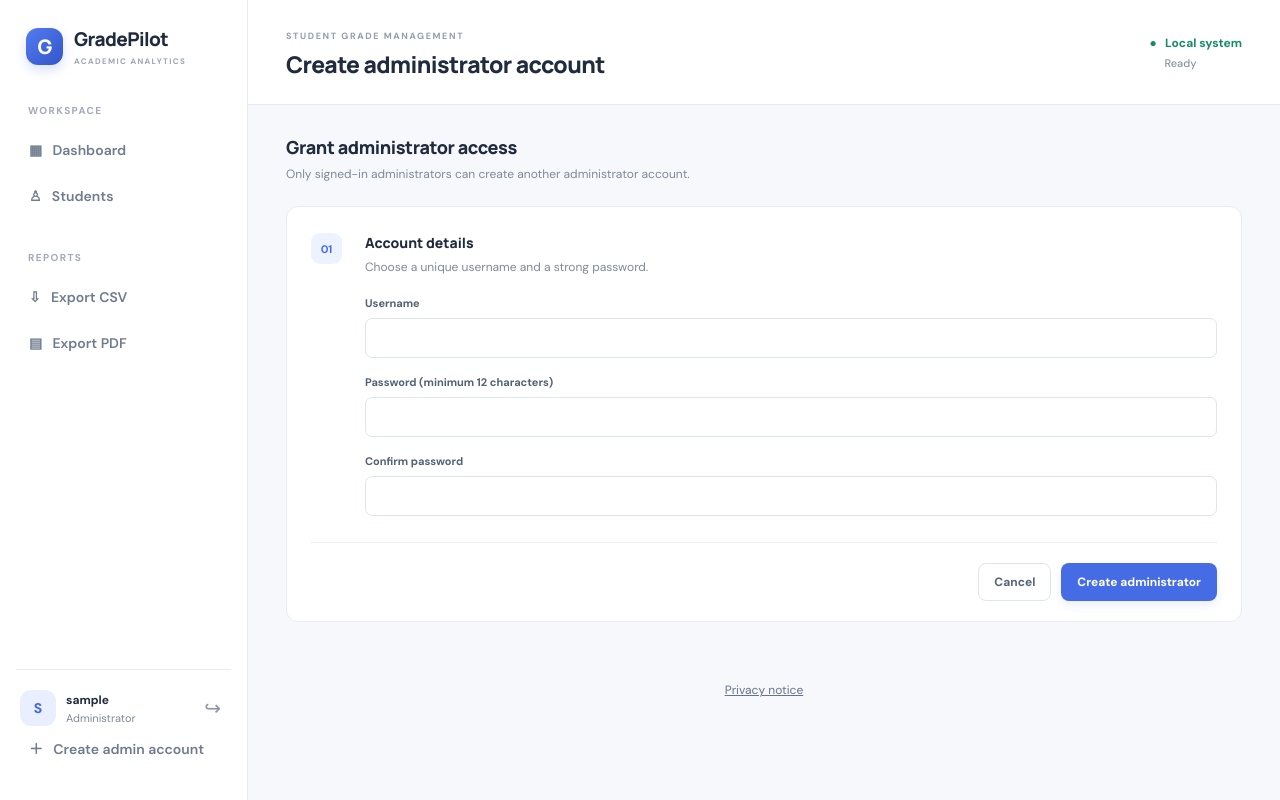
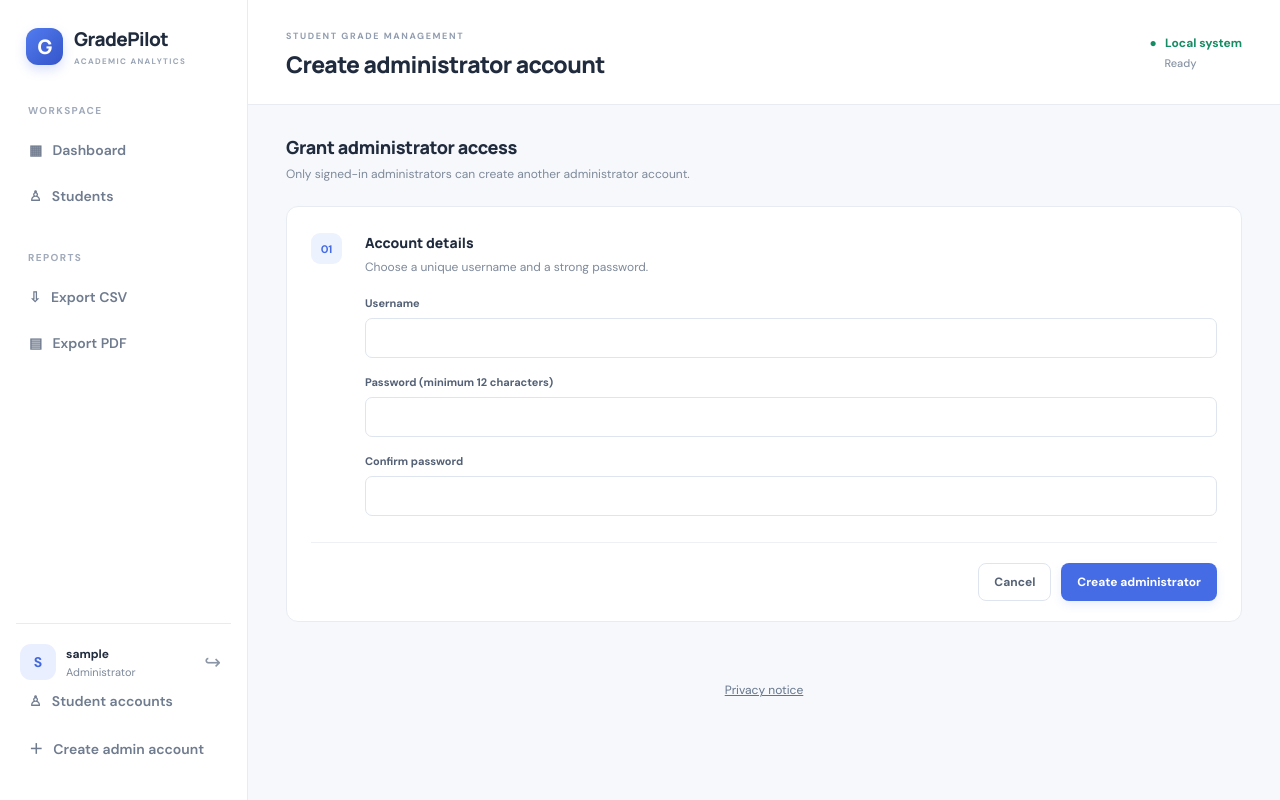
Before and after one commit to coderens/student-grade-analyzer, a Flask app: page /admin/accounts/create in a window 1280 px wide. Run offline with Flask 3, Linux system fonts and the light colour scheme; the visitor is signed in with stand-in values (Sample User, id 1); some libraries are stand-ins or nearby versions.

Commit message:
Add student account management to admin navigation

```diff
--- a/templates/base.html
+++ b/templates/base.html
@@ -17,6 +17,7 @@
   <a class="nav-link" href="{{ url_for('export_csv') }}">⇩ &nbsp; Export CSV</a>
   <a class="nav-link" href="{{ url_for('export_pdf') }}">▤ &nbsp; Export PDF</a>
   <div class="sidebar-bottom"><div class="avatar">{{ session.get('admin_username','A')[:1].upper() }}</div><div class="admin-info"><b>{{ session.get('admin_username') }}</b><small>Administrator</small></div><form method="post" action="{{ url_for('logout') }}"><input type="hidden" name="csrf_token" value="{{ csrf_token }}"><button class="logout" title="Log out">↪</button></form></div>
+<a class="nav-link {% if request.endpoint in ['manage_student_accounts','approve_student_account','disable_student_account'] %}active{% endif %}" href="{{ url_for('manage_student_accounts') }}">♙ &nbsp; Student accounts</a>
 <a class="nav-link" href="{{ url_for('create_admin_account') }}">＋ &nbsp; Create admin account</a>
 </aside>
 {% endif %}
```
